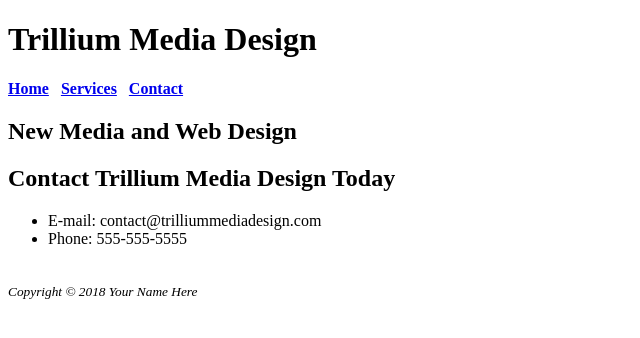
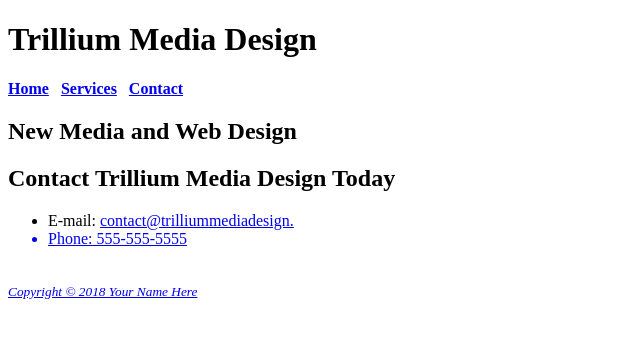
Before and after one commit to Souyez-9/Chapter_2ie, a plain HTML site: page contact.html in a window 1280 px wide. Shown: the whole page, without its empty margins (0-640 px from the left). Drawn offline with Linux system fonts and the light colour scheme.

Commit message:
Email link

```diff
--- a/contact.html
+++ b/contact.html
@@ -23,7 +23,8 @@
             New Media and Web Design </h2>
             <h2>Contact Trillium Media Design Today</h2>
             <ul>
-            <li>E-mail: contact@trilliummediadesign.com</li>
+                <li>E-mail:
+                    <a href="mailto:contact@trilliummediadesign.com">contact@trilliummediadesign.</li>
             <li>Phone: 555-555-5555</li>
             </ul>
     </header>
```
